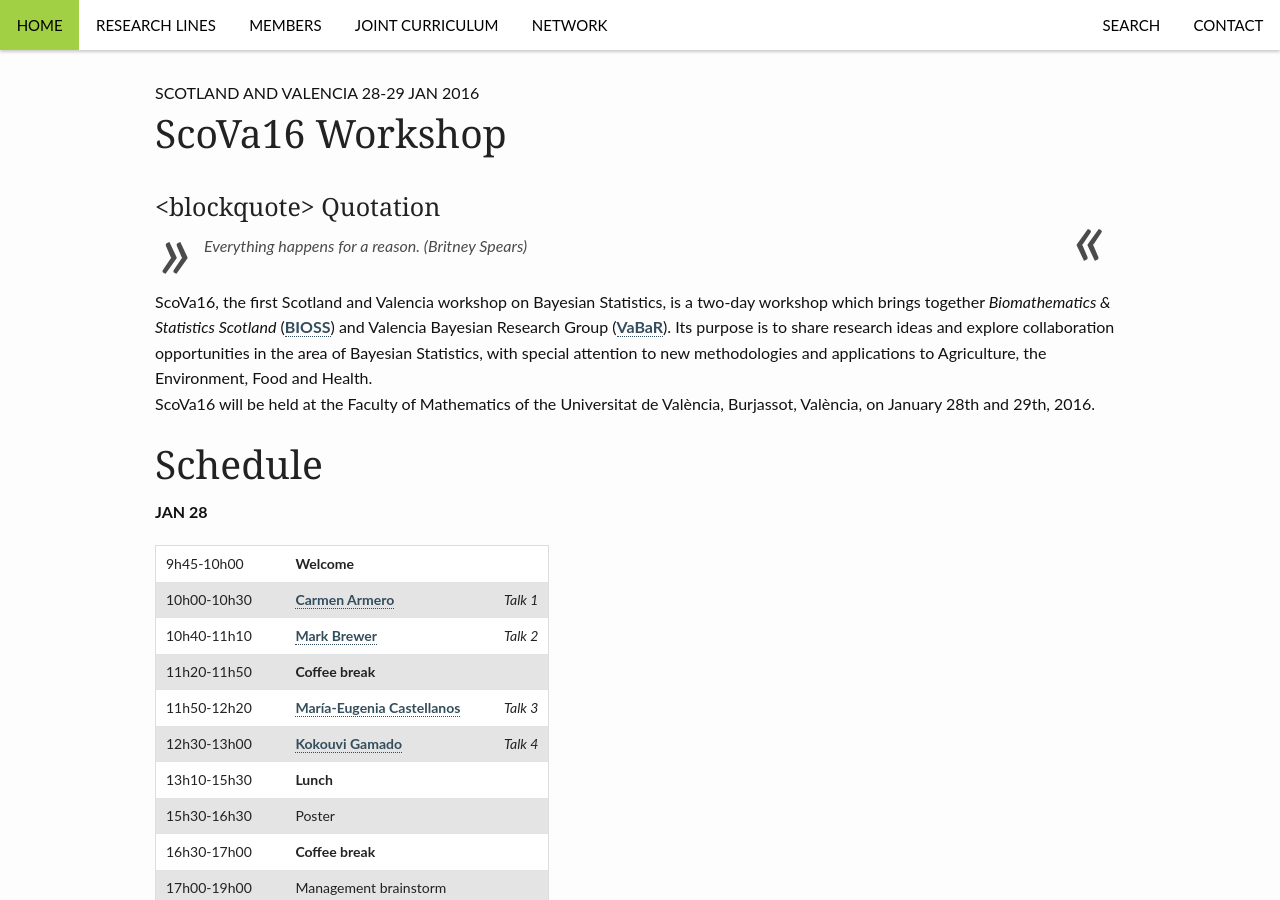
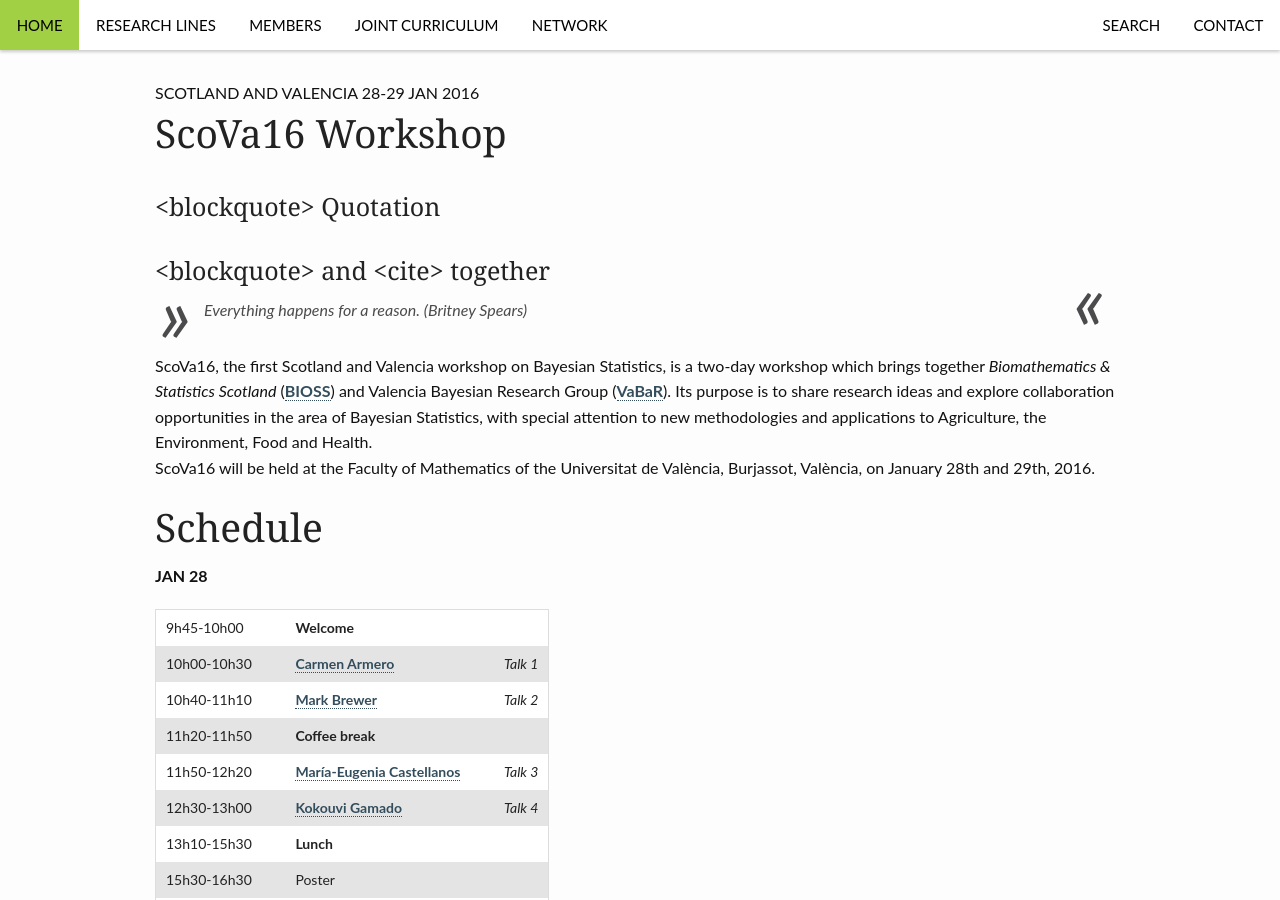
Before and after one commit to VABAR/VABAR.github.io, a Jekyll site: the page built from _posts/events/2015-11-25-ScoVa16.md, in a window 1280 px wide and 900 px high. Built offline with Jekyll 4.4.1, drawn with Linux system fonts in a browser that asks for light colours.

Commit message:
Update 2015-11-25-ScoVa16.md

```diff
--- a/_posts/events/2015-11-25-ScoVa16.md
+++ b/_posts/events/2015-11-25-ScoVa16.md
@@ -9,6 +9,8 @@ categories: events
 ---
 
 ### &lt;blockquote&gt; Quotation
+
+### &lt;blockquote&gt; and &lt;cite&gt;  together
 
 <blockquote>Everything happens for a reason. (Britney Spears)</blockquote>
 
```
